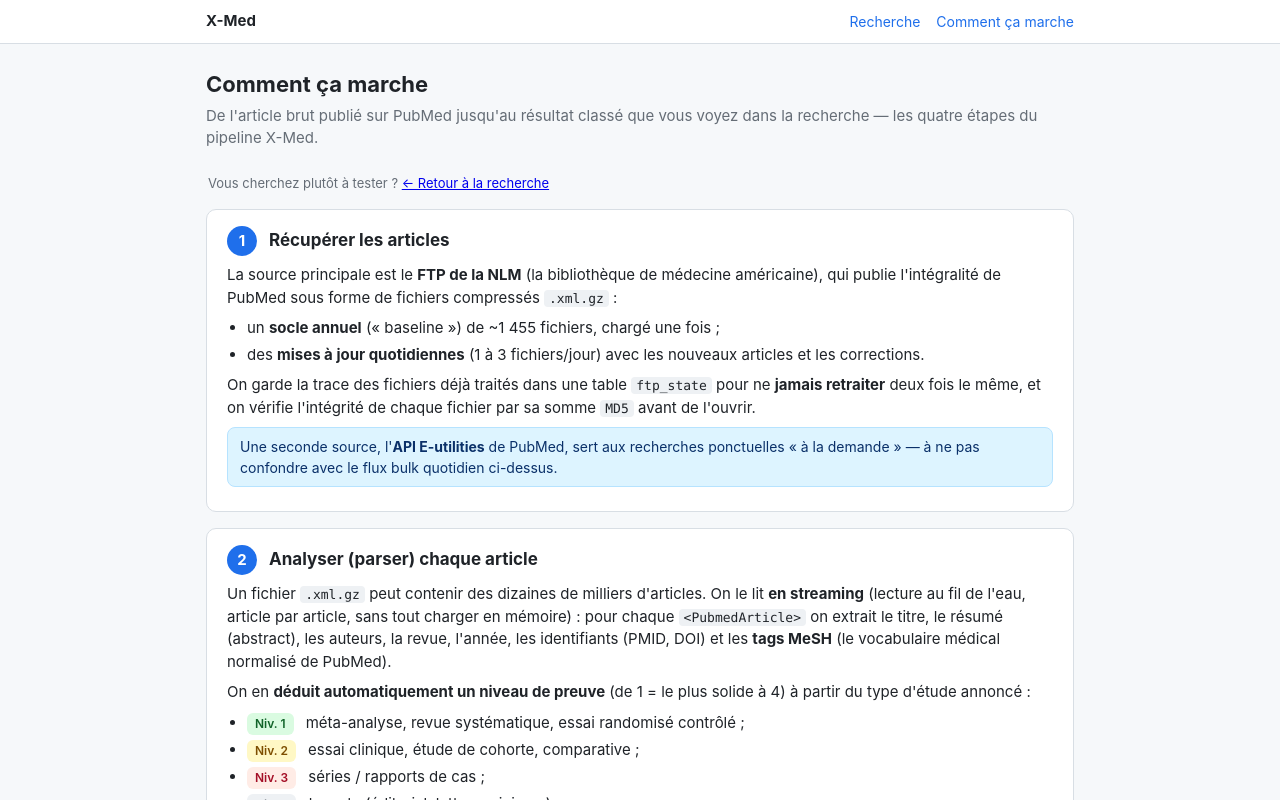
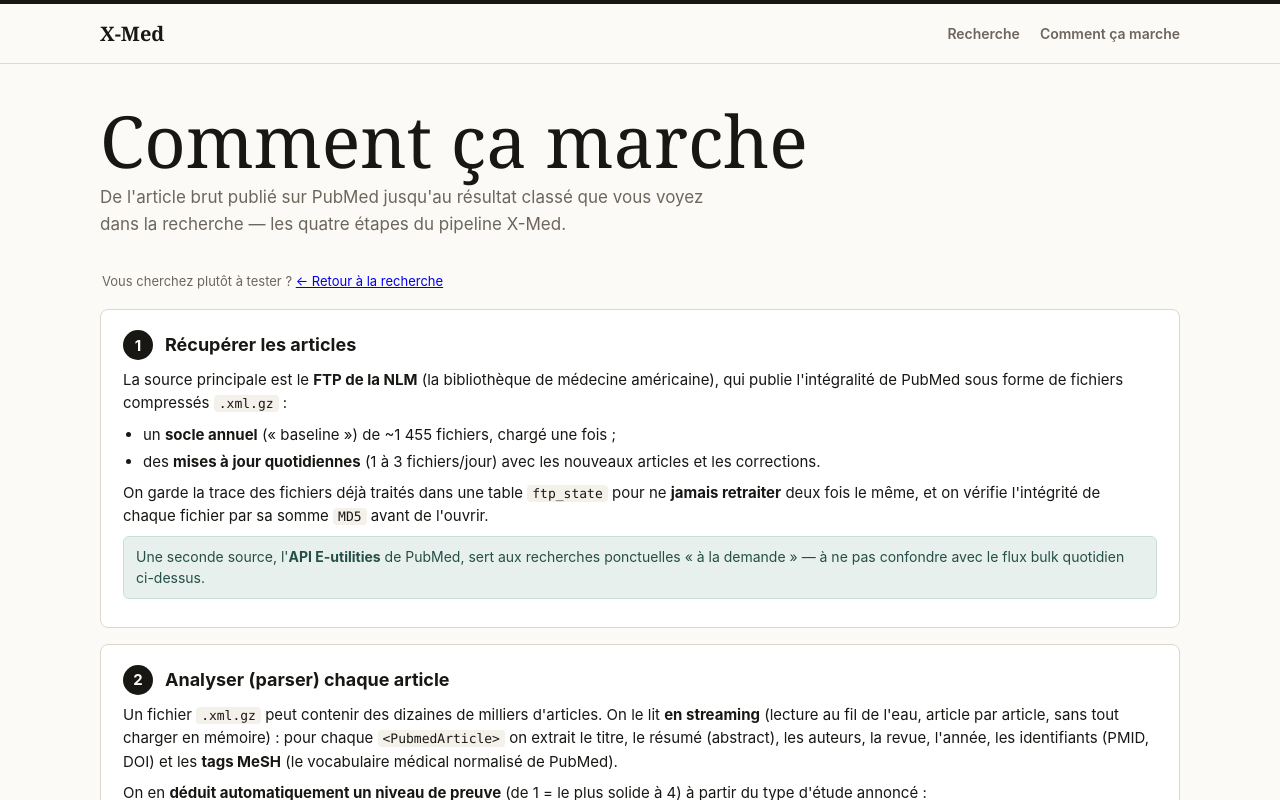
Before and after one commit to evausesgit/x-med, a Next.js app in the folder web/: page /architecture in a window 1280 px wide. Shown: the top 800 px of the page. Built offline with nearby package versions, Linux system fonts and the light colour scheme.

Commit message:
Style web clinical search theme

```diff
--- a/web/app/globals.css
+++ b/web/app/globals.css
@@ -1,157 +1,577 @@
 :root {
-  --bg: #f6f8fa;
-  --card: #ffffff;
-  --border: #d8dee4;
-  --text: #1f2328;
-  --muted: #656d76;
-  --accent: #1f6feb;
-  --accent-soft: #ddf4ff;
+  --bg: #fbfaf7;
+  --surface: #ffffff;
+  --surface-soft: #f4f1eb;
+  --line: #ded8cc;
+  --line-strong: #c8c0b3;
+  --text: #191714;
+  --muted: #6d665d;
+  --faint: #8c8478;
+  --accent: #244f46;
+  --accent-hover: #173b34;
+  --accent-soft: #e7f0ec;
+  --amber-soft: #fff5d8;
+  --red-soft: #fce8e3;
+  --shadow: 0 18px 50px rgba(46, 38, 26, 0.08);
 }
 
-* { box-sizing: border-box; }
+* {
+  box-sizing: border-box;
+}
 
-html, body {
+html,
+body {
   margin: 0;
-  padding: 0;
+  min-height: 100%;
   background: var(--bg);
   color: var(--text);
-  font-family: -apple-system, BlinkMacSystemFont, "Segoe UI", Roboto, Helvetica, Arial, sans-serif;
+  font-family:
+    ui-sans-serif,
+    -apple-system,
+    BlinkMacSystemFont,
+    "Segoe UI",
+    Inter,
+    Roboto,
+    Helvetica,
+    Arial,
+    sans-serif;
   font-size: 15px;
-  line-height: 1.5;
+  line-height: 1.55;
 }
 
-.container { max-width: 900px; margin: 0 auto; padding: 24px 16px 64px; }
+body {
+  border-top: 4px solid var(--text);
+}
 
-h1 { font-size: 22px; margin: 0 0 4px; }
-.subtitle { color: var(--muted); margin: 0 0 24px; }
+.container {
+  width: min(1080px, calc(100% - 40px));
+  margin: 0 auto;
+  padding: 42px 0 80px;
+}
+
+h1 {
+  max-width: 760px;
+  margin: 0 0 10px;
+  font-family: Georgia, "Times New Roman", serif;
+  font-size: clamp(36px, 6vw, 72px);
+  font-weight: 500;
+  line-height: 0.95;
+  letter-spacing: 0;
+}
+
+.subtitle {
+  max-width: 620px;
+  margin: 0 0 34px;
+  color: var(--muted);
+  font-size: 17px;
+}
 
 .panel {
-  background: var(--card);
-  border: 1px solid var(--border);
-  border-radius: 10px;
-  padding: 16px;
-  margin-bottom: 20px;
+  margin-bottom: 24px;
+  padding: 18px;
+  background: var(--surface);
+  border: 1px solid var(--line);
+  border-radius: 8px;
+  box-shadow: var(--shadow);
 }
 
-.search-row { display: flex; gap: 8px; }
-input[type="text"], input[type="number"], select {
+.search-row {
+  display: grid;
+  grid-template-columns: minmax(0, 1fr) auto;
+  gap: 10px;
+}
+
+input[type="text"],
+input[type="number"],
+select {
+  width: 100%;
+  min-height: 42px;
+  padding: 10px 12px;
+  border: 1px solid var(--line);
+  border-radius: 6px;
+  background: #fffdf9;
+  color: var(--text);
   font: inherit;
-  padding: 9px 11px;
-  border: 1px solid var(--border);
+  outline: none;
+}
+
+input:focus,
+select:focus {
+  border-color: var(--accent);
+  box-shadow: 0 0 0 3px var(--accent-soft);
+}
+
+button {
+  min-height: 42px;
+  padding: 10px 15px;
+  border: 1px solid var(--line-strong);
+  border-radius: 6px;
+  background: #fffdf9;
+  color: var(--text);
+  font: inherit;
+  font-weight: 560;
+  cursor: pointer;
+}
+
+button:hover:not(:disabled) {
+  border-color: var(--text);
+}
+
+button.primary {
+  min-width: 128px;
+  background: var(--text);
+  border-color: var(--text);
+  color: #fffdf9;
+}
+
+button.primary:hover:not(:disabled) {
+  background: var(--accent);
+  border-color: var(--accent);
+}
+
+button:disabled {
+  cursor: default;
+  opacity: 0.5;
+}
+
+.toggle {
+  display: inline-grid;
+  grid-auto-flow: column;
+  width: fit-content;
+  overflow: hidden;
+  border: 1px solid var(--line);
+  border-radius: 6px;
+  background: var(--surface-soft);
+}
+
+.toggle button {
+  min-height: 38px;
+  border: 0;
+  border-radius: 0;
+  background: transparent;
+  color: var(--muted);
+}
+
+.toggle button.on {
+  background: var(--text);
+  color: #fffdf9;
+}
+
+.filters {
+  display: flex;
+  flex-wrap: wrap;
+  gap: 14px;
+  align-items: flex-end;
+  margin-top: 16px;
+  padding-top: 16px;
+  border-top: 1px solid var(--line);
+}
+
+.field {
+  display: flex;
+  flex-direction: column;
+  gap: 5px;
+}
+
+.field label {
+  color: var(--faint);
+  font-size: 12px;
+  font-weight: 650;
+  letter-spacing: 0.02em;
+  text-transform: uppercase;
+}
+
+.field input[type="number"] {
+  width: 112px;
+}
+
+.mesh-box {
+  position: relative;
+  margin-top: 14px;
+}
+
+.chips {
+  display: flex;
+  flex-wrap: wrap;
+  gap: 7px;
+  margin-bottom: 10px;
+}
+
+.chip {
+  display: inline-flex;
+  gap: 7px;
+  align-items: center;
+  padding: 4px 10px;
+  background: var(--accent-soft);
+  border: 1px solid #cbded6;
+  border-radius: 999px;
+  color: var(--accent);
+  font-size: 13px;
+  font-weight: 560;
+}
+
+.chip button {
+  all: unset;
+  color: var(--accent);
+  cursor: pointer;
+  font-weight: 800;
+}
+
+.suggestions {
+  position: absolute;
+  z-index: 5;
+  right: 0;
+  left: 0;
+  top: 100%;
+  max-height: 260px;
+  margin-top: 6px;
+  overflow: auto;
+  background: var(--surface);
+  border: 1px solid var(--line);
   border-radius: 8px;
-  background: #fff;
+  box-shadow: var(--shadow);
+}
+
+.suggestions div {
+  padding: 10px 12px;
+  cursor: pointer;
+}
+
+.suggestions div:hover {
+  background: var(--surface-soft);
+}
+
+.meta {
+  margin: 12px 2px 18px;
+  color: var(--muted);
+  font-size: 13px;
+}
+
+.result {
+  position: relative;
+  margin-bottom: 12px;
+  padding: 20px 22px;
+  background: var(--surface);
+  border: 1px solid var(--line);
+  border-radius: 8px;
+}
+
+.result:hover {
+  border-color: var(--line-strong);
+}
+
+.result h3 {
+  display: grid;
+  grid-template-columns: auto minmax(0, 1fr);
+  gap: 10px;
+  align-items: baseline;
+  margin: 0 0 8px;
+  font-size: 18px;
+  font-weight: 620;
+  line-height: 1.3;
+}
+
+.result h3 a {
+  color: var(--text);
+  text-decoration: none;
+}
+
+.result h3 a:hover {
+  color: var(--accent);
+  text-decoration: underline;
+  text-decoration-thickness: 1px;
+  text-underline-offset: 3px;
+}
+
+.journal {
+  margin-bottom: 9px;
+  color: var(--muted);
+  font-size: 13px;
+}
+
+.abstract {
+  max-width: 830px;
+  margin: 10px 0;
+  color: #302b25;
+  font-size: 15px;
+}
+
+.tags {
+  display: flex;
+  flex-wrap: wrap;
+  gap: 6px;
+  margin-top: 12px;
+}
+
+.tag {
+  padding: 3px 8px;
+  background: var(--surface-soft);
+  border: 1px solid transparent;
+  border-radius: 5px;
+  color: var(--muted);
+  font-size: 12px;
+}
+
+.badge {
+  display: inline-block;
+  margin-right: 8px;
+  padding: 2px 8px;
+  border-radius: 5px;
+  font-size: 12px;
+  font-weight: 650;
+}
+
+.ev1 {
+  background: #dff1e8;
+  color: #1d5b43;
+}
+
+.ev2 {
+  background: var(--amber-soft);
+  color: #7a4b00;
+}
+
+.ev3 {
+  background: var(--red-soft);
+  color: #9b2f1f;
+}
+
+.ev4 {
+  background: var(--surface-soft);
+  color: var(--muted);
+}
+
+.rank {
+  min-width: 36px;
+  padding: 2px 7px;
+  background: var(--surface-soft);
+  border-radius: 5px;
+  color: var(--muted);
+  font-size: 12px;
+  font-weight: 750;
+  text-align: center;
+}
+
+.match {
+  display: flex;
+  gap: 9px;
+  align-items: center;
+  margin: 8px 0 3px;
+  cursor: help;
+}
+
+.match-bar {
+  flex: 0 0 170px;
+  height: 7px;
+  overflow: hidden;
+  background: var(--surface-soft);
+  border-radius: 999px;
+}
+
+.match-fill {
+  height: 100%;
+  background: var(--accent);
+  border-radius: 999px;
+}
+
+.match-pct {
+  color: var(--muted);
+  font-size: 12px;
+  font-variant-numeric: tabular-nums;
+}
+
+.match-label {
+  padding: 2px 8px;
+  border-radius: 999px;
+  font-size: 12px;
+  font-weight: 650;
+}
+
+.ml-high {
+  background: #dff1e8;
+  color: #1d5b43;
+}
+
+.ml-mid {
+  background: #edf3ff;
+  color: #284b7b;
+}
+
+.ml-low {
+  background: var(--surface-soft);
+  color: var(--muted);
+}
+
+.pager {
+  display: flex;
+  gap: 8px;
+  justify-content: center;
+  margin-top: 24px;
+}
+
+.error {
+  color: #9b2f1f;
+}
+
+.topnav {
+  background: rgba(251, 250, 247, 0.92);
+  border-bottom: 1px solid var(--line);
+  backdrop-filter: blur(16px);
+}
+
+.topnav-inner {
+  display: flex;
+  align-items: center;
+  justify-content: space-between;
+  width: min(1080px, calc(100% - 40px));
+  margin: 0 auto;
+  padding: 14px 0;
+}
+
+.brand {
+  color: var(--text);
+  font-family: Georgia, "Times New Roman", serif;
+  font-size: 20px;
+  font-weight: 600;
+  text-decoration: none;
+}
+
+.topnav-links {
+  display: flex;
+  gap: 20px;
+}
+
+.topnav-links a {
+  color: var(--muted);
+  font-size: 14px;
+  font-weight: 560;
+  text-decoration: none;
+}
+
+.topnav-links a:hover {
   color: var(--text);
 }
-.search-row input[type="text"] { flex: 1; }
 
-button {
-  font: inherit;
-  cursor: pointer;
-  border: 1px solid var(--border);
-  background: #fff;
+.arch-step {
+  margin-bottom: 16px;
+  padding: 20px 22px;
+  background: var(--surface);
+  border: 1px solid var(--line);
   border-radius: 8px;
-  padding: 9px 14px;
-}
-button.primary { background: var(--accent); border-color: var(--accent); color: #fff; font-weight: 600; }
-button:disabled { opacity: 0.5; cursor: default; }
-
-.filters { display: flex; flex-wrap: wrap; gap: 16px; align-items: flex-end; margin-top: 14px; }
-.field { display: flex; flex-direction: column; gap: 4px; }
-.field label { font-size: 12px; color: var(--muted); }
-.field input[type="number"] { width: 90px; }
-
-.mesh-box { position: relative; margin-top: 14px; }
-.chips { display: flex; flex-wrap: wrap; gap: 6px; margin-bottom: 8px; }
-.chip {
-  display: inline-flex; align-items: center; gap: 6px;
-  background: var(--accent-soft); color: #0a3069;
-  border: 1px solid #b6e3ff; border-radius: 999px;
-  padding: 3px 10px; font-size: 13px;
-}
-.chip button { all: unset; cursor: pointer; font-weight: 700; color: #0a3069; }
-.suggestions {
-  position: absolute; z-index: 5; left: 0; right: 0; top: 100%;
-  background: #fff; border: 1px solid var(--border); border-radius: 8px;
-  margin-top: 4px; max-height: 240px; overflow: auto; box-shadow: 0 6px 18px rgba(0,0,0,.08);
-}
-.suggestions div { padding: 8px 11px; cursor: pointer; }
-.suggestions div:hover { background: var(--accent-soft); }
-
-.toggle { display: inline-flex; border: 1px solid var(--border); border-radius: 8px; overflow: hidden; }
-.toggle button { border: none; border-radius: 0; padding: 8px 14px; background: #fff; }
-.toggle button.on { background: var(--accent); color: #fff; }
-
-.meta { color: var(--muted); font-size: 13px; margin: 8px 2px 16px; }
-
-.result { background: var(--card); border: 1px solid var(--border); border-radius: 10px; padding: 16px; margin-bottom: 12px; }
-.result h3 { margin: 0 0 6px; font-size: 16px; }
-.result h3 a { color: var(--accent); text-decoration: none; }
-.result h3 a:hover { text-decoration: underline; }
-.result .journal { color: var(--muted); font-size: 13px; margin-bottom: 8px; }
-.result .abstract { font-size: 14px; margin: 8px 0; }
-.tags { display: flex; flex-wrap: wrap; gap: 5px; margin-top: 8px; }
-.tag { background: #eef1f4; border-radius: 6px; padding: 2px 8px; font-size: 12px; color: #444; }
-
-.badge { display: inline-block; border-radius: 6px; padding: 2px 8px; font-size: 12px; font-weight: 600; margin-right: 8px; }
-.ev1 { background: #dafbe1; color: #116329; }
-.ev2 { background: #fff8c5; color: #7d4e00; }
-.ev3 { background: #ffece6; color: #a40e26; }
-.ev4 { background: #eef1f4; color: #656d76; }
-
-.pager { display: flex; gap: 8px; justify-content: center; margin-top: 20px; }
-.error { color: #a40e26; }
-
-/* Rang du résultat (#1, #2, …) — fiable dans tous les modes */
-.rank {
-  display: inline-block; min-width: 30px; text-align: center;
-  background: #eef1f4; color: #444; border-radius: 6px;
-  padding: 1px 7px; font-size: 12px; font-weight: 700;
-  margin-right: 8px; vertical-align: middle;
 }
 
-/* Barre de « match » (recherche par sens) — pertinence relative */
-.match { display: flex; align-items: center; gap: 8px; margin: 6px 0 2px; cursor: help; }
-.match-bar { flex: 0 0 160px; height: 8px; background: #eef1f4; border-radius: 999px; overflow: hidden; }
-.match-fill { height: 100%; background: linear-gradient(90deg, #1f6feb, #2da44e); border-radius: 999px; }
-.match-pct { font-size: 12px; color: var(--muted); font-variant-numeric: tabular-nums; }
-.match-label { font-size: 12px; font-weight: 600; padding: 1px 8px; border-radius: 999px; }
-.ml-high { background: #dafbe1; color: #116329; }
-.ml-mid { background: #ddf4ff; color: #0a3069; }
-.ml-low { background: #eef1f4; color: #656d76; }
+.step-head {
+  display: flex;
+  gap: 12px;
+  align-items: center;
+}
 
-/* Barre de navigation partagée (layout) */
-.topnav { background: var(--card); border-bottom: 1px solid var(--border); }
-.topnav-inner {
-  max-width: 900px; margin: 0 auto; padding: 10px 16px;
-  display: flex; align-items: center; justify-content: space-between;
+.arch-step h2 {
+  margin: 0;
+  font-size: 18px;
 }
-.topnav .brand { font-weight: 700; color: var(--text); text-decoration: none; }
-.topnav-links { display: flex; gap: 16px; }
-.topnav-links a { color: var(--accent); text-decoration: none; font-size: 14px; }
-.topnav-links a:hover { text-decoration: underline; }
 
-/* Page « Comment ça marche » */
-.arch-step {
-  background: var(--card); border: 1px solid var(--border);
-  border-radius: 10px; padding: 16px 20px; margin-bottom: 16px;
+.arch-step h3 {
+  margin: 18px 0 6px;
+  font-size: 14px;
 }
-.arch-step .step-head { display: flex; align-items: center; gap: 12px; }
-.arch-step h2 { font-size: 17px; margin: 0; }
-.arch-step h3 { font-size: 14px; margin: 18px 0 6px; }
+
 .step-num {
-  flex: 0 0 auto; width: 30px; height: 30px; border-radius: 999px;
-  background: var(--accent); color: #fff; font-weight: 700;
-  display: flex; align-items: center; justify-content: center;
+  display: flex;
+  flex: 0 0 auto;
+  align-items: center;
+  justify-content: center;
+  width: 30px;
+  height: 30px;
+  background: var(--text);
+  border-radius: 999px;
+  color: #fffdf9;
+  font-weight: 750;
 }
-.step-body { margin-top: 8px; }
-.arch-step p { margin: 8px 0; }
-.arch-step ul { margin: 8px 0; padding-left: 20px; }
-.arch-step li { margin: 4px 0; }
+
+.step-body {
+  margin-top: 8px;
+}
+
+.arch-step p {
+  margin: 8px 0;
+}
+
+.arch-step ul {
+  margin: 8px 0;
+  padding-left: 20px;
+}
+
+.arch-step li {
+  margin: 4px 0;
+}
+
 .arch-step code {
-  background: #eef1f4; border-radius: 4px; padding: 1px 5px;
-  font-size: 13px; font-family: ui-monospace, SFMono-Regular, Menlo, monospace;
+  padding: 1px 5px;
+  background: var(--surface-soft);
+  border-radius: 4px;
+  font-family: ui-monospace, SFMono-Regular, Menlo, monospace;
+  font-size: 13px;
 }
+
 .note {
-  background: var(--accent-soft); border: 1px solid #b6e3ff;
-  border-radius: 8px; padding: 8px 12px; font-size: 14px; color: #0a3069;
+  padding: 9px 12px;
+  background: var(--accent-soft);
+  border: 1px solid #cbded6;
+  border-radius: 6px;
+  color: var(--accent);
+  font-size: 14px;
 }
+
+@media (max-width: 720px) {
+  .container,
+  .topnav-inner {
+    width: min(100% - 28px, 1080px);
+  }
+
+  .container {
+    padding-top: 30px;
+  }
+
+  .topnav-inner {
+    align-items: flex-start;
+    gap: 10px;
+    flex-direction: column;
+  }
+
+  .search-row {
+    grid-template-columns: 1fr;
+  }
+
+  button.primary {
+    width: 100%;
+  }
+
+  .filters {
+    display: grid;
+    grid-template-columns: 1fr 1fr;
+  }
+
+  .field input[type="number"] {
+    width: 100%;
+  }
+
+  .result {
+    padding: 17px 16px;
+  }
+
+  .result h3 {
+    grid-template-columns: 1fr;
+    gap: 5px;
+  }
+
+  .match {
+    align-items: flex-start;
+    flex-direction: column;
+  }
+
+  .match-bar {
+    width: 100%;
+    flex-basis: 7px;
+  }
+}
```
